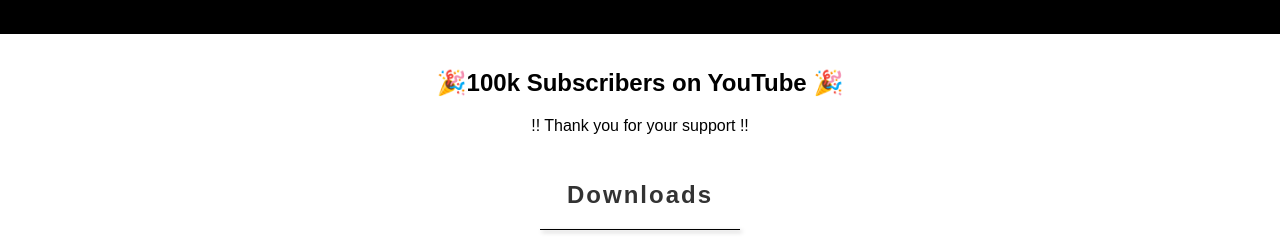
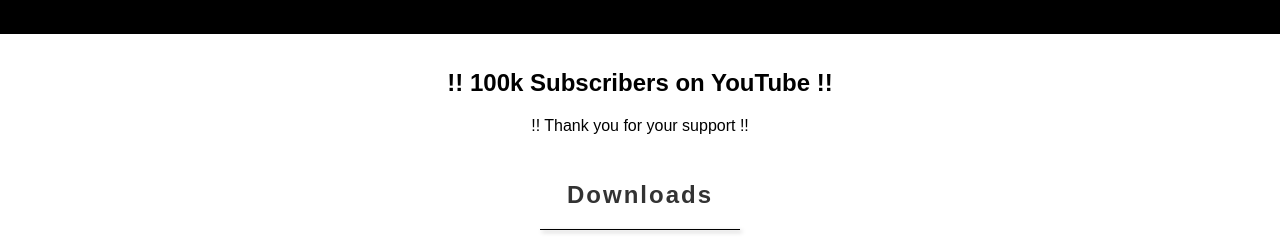
Before and after one commit to kannadasampada/kannadasampada.github.io, a plain HTML site: page index.html in a window 1280 px wide. Shown: the part 78-321 px from the top of the page. Drawn offline with Linux system fonts and the light colour scheme.

Commit message:
Update index.html

```diff
--- a/index.html
+++ b/index.html
@@ -17,7 +17,7 @@
 
 <div class="popup" id="celebrationPopup">
     <div class="content">
-        <h2> <a href="https://youtube.com/@KannadaSampada" target="_blank">🎉100k Subscribers on YouTube</a> 🎉</h2>
+        <h2> <a href="https://youtube.com/@KannadaSampada" target="_blank"></a>!! 100k Subscribers on YouTube !!</h2>
         <p>!! Thank you for your support !!</p>
     </div>
 </div>
```
